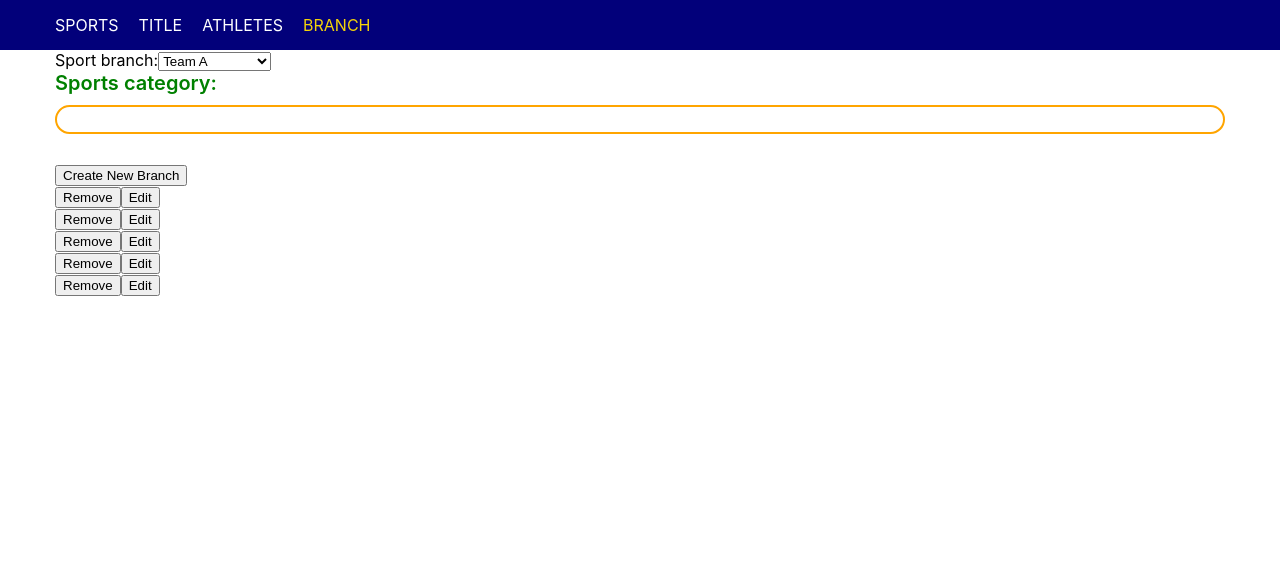
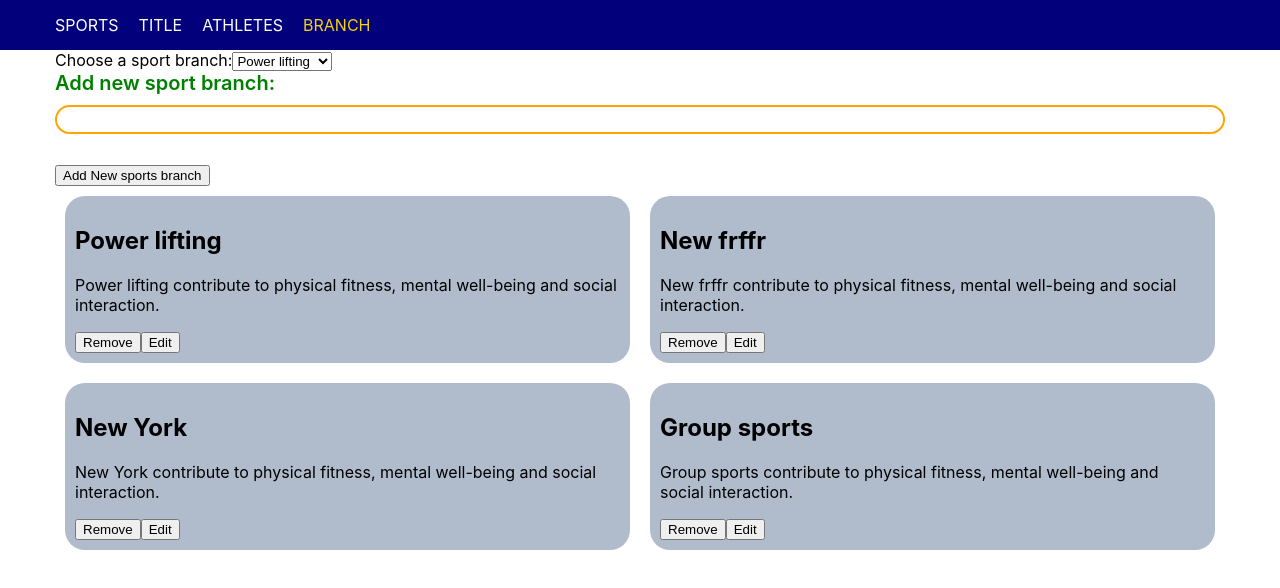
Before and after one commit to Sho4kas/react-basic, a React (Create React App) app: page /Branch in a window 1280 px wide. Shown: the top 588 px of the page. Built offline with nearby package versions, Linux system fonts and the light colour scheme; data requests are answered from the project's data file.

Commit message:
Add css style

```diff
--- a/db.json
+++ b/db.json
@@ -2,54 +2,53 @@
   "sports": [
     {
       "name": "Power lifting",
-      "member": 4,
+      "member": 2,
       "nationality": "USA",
       "athletes": [
-        "ASass",
-        "Disljfhuadsh",
-        "Aspfji",
-        "Aospdjfsoifh"
+        "Dxfdsaf",
+        "Djidifgfhg"
+      ],
+      "isOlympic": false,
+      "id": 2
+    },
+    {
+      "name": "New York",
+      "member": 3,
+      "nationality": "USA",
+      "athletes": [],
+      "isOlympic": true,
+      "id": 3
+    },
+    {
+      "name": "Power lifting",
+      "member": 56,
+      "nationality": "USA",
+      "athletes": [
+        "Fghfgdhfgh",
+        "Dsfsad",
+        "Awrdfafs",
+        ""
       ],
       "isOlympic": true,
+      "id": 4
+    }
+  ],
+  "branch": [
+    {
+      "name": "Power lifting",
       "id": 6
     },
     {
-      "name": "Power lifting",
-      "member": 2,
-      "nationality": "LTU",
-      "athletes": [],
-      "isOlympic": false,
+      "name": "New frffr",
       "id": 7
     },
     {
       "name": "New York",
-      "member": 1,
-      "nationality": "LTU",
-      "athletes": [],
-      "isOlympic": false,
       "id": 8
-    }
-  ],
-  "branch": [
-    {
-      "name": "Team A",
-      "id": 1
     },
     {
-      "id": 2,
-      "name": "Strength sports"
-    },
-    {
-      "name": "Athletics",
-      "id": 3
-    },
-    {
-      "name": "Team sports",
-      "id": 4
-    },
-    {
-      "name": "Power lifting",
-      "id": 5
+      "name": "Group sports",
+      "id": 9
     }
   ]
 }
--- a/src/Components/BranchForm.js
+++ b/src/Components/BranchForm.js
@@ -2,7 +2,7 @@ import { useEffect, useState } from 'react'
 import { API_URL } from '../config'
 import axios from 'axios'
 import styled from 'styled-components'
-import styles from './CitiesForm.module.css';
+import styles from './SportsForm.module.css';
 
 
 
@@ -42,7 +42,7 @@ const BranchForm = (props) => {
         setNameError('Name is required')
         formIsValid = false
       } else if (name.length < 5) {
-        setNameError('Name must be at least 5 letters long')
+        setNameError('Sports branch must be at least 5 letters long')
         formIsValid = false
       }
 
@@ -68,7 +68,7 @@ const BranchForm = (props) => {
       <form id="branch-form" onSubmit={newBranchHandler}>
 
         <div className="form-control">
-        <label htmlFor="branch" > Sport branch:</label>
+        <label htmlFor="branch" >Choose a sport branch:</label>
         <select  id="branch"
         value={branch}
         onChange={branchInputHandler}>
@@ -77,7 +77,7 @@ const BranchForm = (props) => {
       </div>
 
         <div className={`${styles.formControl} ${nameError && styles.invalid}`}>
-          <label htmlFor="name">Sports category:</label>
+          <label htmlFor="name"> Add new sport branch:</label>
           <input
             type="text"
             id="name"
@@ -91,7 +91,7 @@ const BranchForm = (props) => {
 
 
 
-        <input type="submit" value={editBranchData ? 'Edit Branch' : 'Create New Branch'} />
+        <input type="submit" value={editBranchData ? 'Edit Branch' : 'Add New sports branch'} />
 
         {invalidForm && (
           <div className="error-wrapper">
--- a/src/Components/BranchItem.js
+++ b/src/Components/BranchItem.js
@@ -1,49 +1,20 @@
 const BranchItem = (props) => {
-    const { fullWidth, onBranchDelete, index, onBranchEdit } = props
-    // const { name, member, isOlympic, athletes, nationality, branch } = props.data
+    const { onBranchDelete, index, onBranchEdit } = props
+    const { name } = props.data
 
 
-    // if (!name || !nationality) {
-    //   return
-    // }
+    if (!name) {
+      return
+    }
+    let titleElement = name
 
-    // let olympicClass = ''
-    // let titleElement = name
-    // let olympicDescription = ''
-
-    // if (isOlympic) {
-    //   olympicClass = 'olympic'
-    //   titleElement = `${name} (Olympic)`
-    //   olympicDescription = ` ${name} is the olympic sport.`
-    // }
-
-    // const descriptionElement = `${name} city is located in ${branch }, ${nationality} and has population of ${member} people.${olympicDescription}`
-
-    // let athletesElement = ''
-
-    // if (athletes.length > 0) {
-    //   const athletesTitle = athletes.length === 1 ? `Main athlete of ${name} is:` : `Main athletes of ${name} are:`
-
-    //   athletesElement = (
-    //     <div className='athletes-wrapper'>
-    //       <h3>{athletesTitle}</h3>
-    //       <ul>
-    //         {athletes.map((location, index) => (
-    //           <li key={index}>{location}</li>
-    //         ))}
-    //       </ul>
-    //     </div>
-    //   )
-    // }
-
-    let lastItemClass = fullWidth ? 'last-city-item' : ''
+    const descriptionElement = `${name} contribute to physical fitness, mental well-being and social interaction.`
 
     return (
-      <div>
-        {/* <h2>{titleElement}</h2>
+      <div className={`sport-item`}>
+        <h2>{titleElement}</h2>
         <p>{descriptionElement}</p>
-        {athletesElement}
-   */}
+
         <button onClick={() => onBranchDelete(index)}>Remove</button>
         <button onClick={() => onBranchEdit(index)}>Edit</button>
       </div>
--- a/src/Components/SportsForm.js
+++ b/src/Components/SportsForm.js
@@ -2,7 +2,7 @@ import { useEffect, useState } from 'react'
 import { API_URL } from '../config'
 import axios from 'axios'
 import styled from 'styled-components'
-import styles from './CitiesForm.module.css';
+import styles from './SportsForm.module.css';
 
 const FormControl = styled.div`
   display: flex;
@@ -268,7 +268,7 @@ const SportsForm = (props) => {
         </textarea>
       </div>
 
-      <input type="submit" value={editSportsData ? 'Edit Sports' : 'Create New Sports'} />
+      <input type="submit" value={editSportsData ? 'Edit Sports' : 'Add New Sports'} />
 
       {invalidForm && (
         <div className="error-wrapper">
--- a/src/Components/SportsItem.js
+++ b/src/Components/SportsItem.js
@@ -1,6 +1,6 @@
 const SportsItem = (props) => {
-    const { fullWidth, onSportsDelete, index, onSportsEdit } = props
-    const { name, member, isOlympic, athletes, nationality, branch } = props.data
+    const { onSportsDelete, index, onSportsEdit } = props
+    const { name, member, isOlympic, athletes, nationality } = props.data
 
 
     if (!name || !nationality) {
@@ -17,12 +17,12 @@ const SportsItem = (props) => {
       olympicDescription = ` ${name} is the olympic sport.`
     }
 
-    const descriptionElement = `${name} city is located in ${branch }, ${nationality} and has population of ${member} people.${olympicDescription}`
+    const descriptionElement = `${nationality} ${name} national team represents ${member} people.${olympicDescription}`
 
     let athletesElement = ''
 
     if (athletes.length > 0) {
-      const athletesTitle = athletes.length === 1 ? `Main athlete of ${name} is:` : `Main athletes of ${name} are:`
+      const athletesTitle = athletes.length === 1 ? `Team member of ${name} is:` : `Team member of ${name} are:`
 
       athletesElement = (
         <div className='athletes-wrapper'>
@@ -36,10 +36,8 @@ const SportsItem = (props) => {
       )
     }
 
-    let lastItemClass = fullWidth ? 'last-city-item' : ''
-
     return (
-      <div className={`city-item ${olympicClass} ${lastItemClass}`}>
+      <div className={`sport-item ${olympicClass}`}>
         <h2>{titleElement}</h2>
         <p>{descriptionElement}</p>
         {athletesElement}
--- a/src/pages/AthletesPage.js
+++ b/src/pages/AthletesPage.js
@@ -3,7 +3,7 @@ import Container from "../Components/Container/Container"
 const AthletesPage = () => {
     return (
         <Container>
-<h1>Athletes</h1>
+<h1>"Athletes" page still creating. Coming soon</h1>
 
 </Container>
 )
--- a/src/pages/BranchPage.js
+++ b/src/pages/BranchPage.js
@@ -50,16 +50,14 @@ const BranchPage = () => {
   }
 
   const branchListElement = branch.map((branch, index) => {
-    const lastOddElement = index + 1 === branch.length && index % 2 === 0
-
-    return <BranchItem onBranchEdit={editBranchHandler} onBranchDelete={removeBranchHandler} index={index} key={index} data={branch} fullWidth={lastOddElement} />
+    return <BranchItem onBranchEdit={editBranchHandler} onBranchDelete={removeBranchHandler} index={index} key={index} data={branch}/>
   })
 
   return (
     <Container>
       <BranchForm editBranchData={editBranch} onNewBranch={addBranchHandler} />
 
-      <div className="branch-list">
+      <div className="sport-list">
         {branchListElement}
       </div>
     </Container>
--- a/src/pages/SportsPage/SportsPage.css
+++ b/src/pages/SportsPage/SportsPage.css
@@ -18,15 +18,12 @@
   .sport-list {
     display: flex;
     flex-wrap: wrap;
-    gap: 30px;
   }
 
   .sport-item {
-    background-color: bisque;
-    padding: 15px;
-    width: calc((100% - 30px) / 2);
+    background-color: rgb(176, 188, 204);
+    padding: 10px;
+    margin: 10px;
+    width: calc((100% - 40px) / 2);
+    border-radius: 20px;
   }
-
-  .sport-item.last-sport-item {
-    width: 100%;
-  }
--- a/src/pages/SportsPage/SportsPage.js
+++ b/src/pages/SportsPage/SportsPage.js
@@ -51,9 +51,9 @@ const SportsPage = () => {
   }
 
   const sportsListElement = sports.map((sports, index) => {
-    const lastOddElement = index + 1 === sports.length && index % 2 === 0
 
-    return <SportsItem onSportsEdit={editSportsHandler} onSportsDelete={removeSportsHandler} index={index} key={index} data={sports} fullWidth={lastOddElement} />
+
+    return <SportsItem onSportsEdit={editSportsHandler} onSportsDelete={removeSportsHandler} index={index} key={index} data={sports}/>
   })
 
   return (
--- a/src/pages/TitlePage.js
+++ b/src/pages/TitlePage.js
@@ -5,7 +5,7 @@ const TitlePage = () => {
 
     return (
         <Container>
-<h1>Title</h1>
+<h1>"Title" page still creating. Coming soon</h1>
 </Container>
 )
 }
```
Also changed, not shown: src/Components/SportsForm.css (renamed from src/Components/CitiesForm.css), src/Components/SportsForm.module.css (renamed from src/Components/CitiesForm.module.css).
